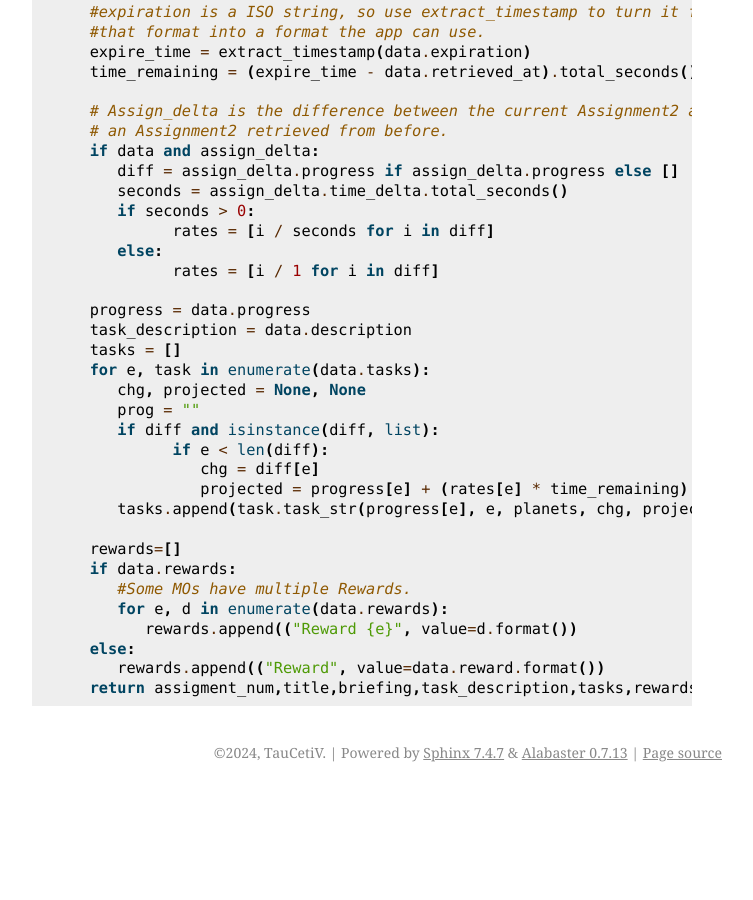
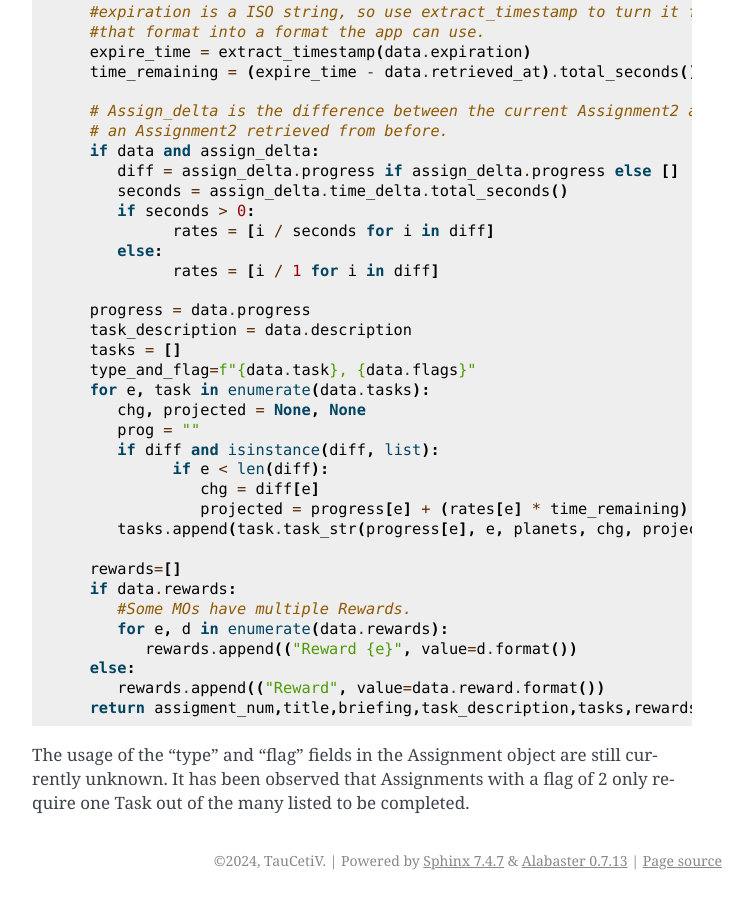
Before and after one commit to CrosswaveOmega/hd2api.py, a Sphinx documentation site: the page built from docs/source/builders.rst, in a window 1280 px wide and 900 px high, scrolled down 2513 px. Shown: the whole window, without its empty margins (388-1141 px from the left). Built offline with Sphinx 7.4.7, drawn with Linux system fonts in a browser that asks for light colours; before the commit the page ends 3305 px from its top, so only the background shows below that.

Commit message:
Update builders.rst

```diff
--- a/docs/source/builders.rst
+++ b/docs/source/builders.rst
@@ -129,6 +129,7 @@ Example usage
       progress = data.progress
       task_description = data.description
       tasks = []
+      type_and_flag=f"{data.task}, {data.flags}"
       for e, task in enumerate(data.tasks):
          chg, projected = None, None
          prog = ""
@@ -145,4 +146,9 @@ Example usage
             rewards.append(("Reward {e}", value=d.format())
       else:
          rewards.append(("Reward", value=data.reward.format())
-      return assigment_num,title,briefing,task_description,tasks,rewards
+      return assigment_num,title,briefing,task_description,tasks,rewards, type_and_flag
+
+
+The usage of the "type" and "flag" fields in the Assignment object are still currently unknown.
+It has been observed that Assignments with a flag of 2 only require one Task out of the
+many listed to be completed.
```
